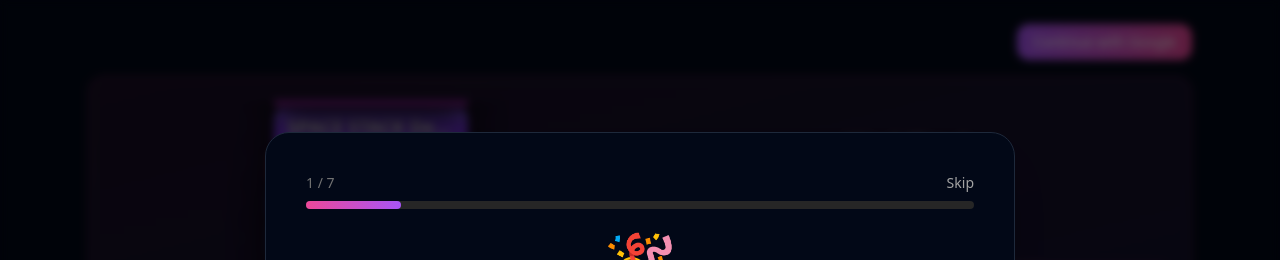
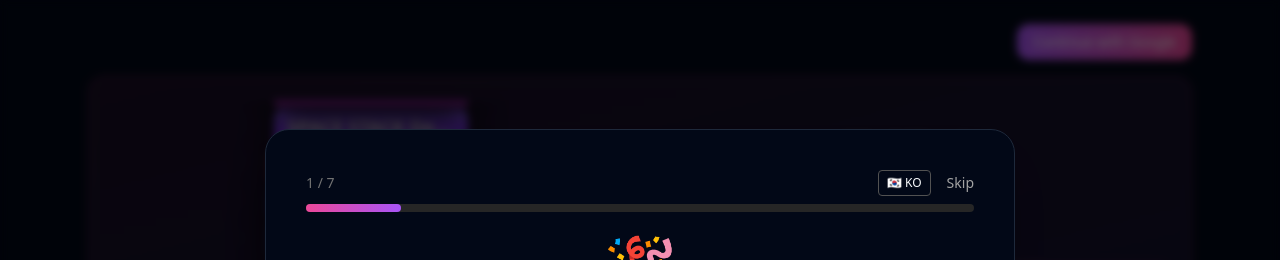
Before and after one commit to beearth/EverySayPrototype, a React (Vite) app: page / in a window 1280 px wide. Shown: the top 260 px of the page. Built offline with nearby package versions, Linux system fonts and the light colour scheme; no server answers; the database is empty.

Commit message:
Add language toggle to TutorialModal

```diff
--- a/src/components/TutorialModal.jsx
+++ b/src/components/TutorialModal.jsx
@@ -1,8 +1,7 @@
 import { useState } from "react";
-import { getLanguage, t } from "../lib/i18n";
+import { getLanguage, setLanguage, t } from "../lib/i18n";
 
-function getTutorialSteps() {
-  const lang = getLanguage();
+function getTutorialSteps(lang) {
   return [
     {
       title: t("tutorial.step1.title", lang),
@@ -139,8 +138,15 @@ function getTutorialSteps() {
 export default function TutorialModal({ onComplete }) {
   const [currentStep, setCurrentStep] = useState(0);
   const [dontShowAgain, setDontShowAgain] = useState(false);
-  const lang = getLanguage();
-  const TUTORIAL_STEPS = getTutorialSteps();
+  const [currentLang, setCurrentLang] = useState(getLanguage());
+
+  const TUTORIAL_STEPS = getTutorialSteps(currentLang);
+
+  const toggleLanguage = () => {
+    const newLang = currentLang === "en" ? "ko" : "en";
+    setLanguage(newLang);
+    setCurrentLang(newLang);
+  };
 
   const handleNext = () => {
     if (currentStep < TUTORIAL_STEPS.length - 1) {
@@ -187,12 +193,21 @@ export default function TutorialModal({ onComplete }) {
             <span className="text-sm text-neutral-500">
               {currentStep + 1} / {TUTORIAL_STEPS.length}
             </span>
-            <button
-              onClick={handleSkip}
-              className="text-sm text-neutral-400 hover:text-neutral-300 transition-colors"
-            >
-              {t("tutorial.skip", lang)}
-            </button>
+            <div className="flex gap-4 items-center">
+              <button
+                onClick={toggleLanguage}
+                className="text-xs px-2 py-1 rounded border border-neutral-600 hover:bg-neutral-800 transition-colors"
+                title="Switch Language / 언어 변경"
+              >
+                {currentLang === "en" ? "🇰🇷 KO" : "🇺🇸 EN"}
+              </button>
+              <button
+                onClick={handleSkip}
+                className="text-sm text-neutral-400 hover:text-neutral-300 transition-colors"
+              >
+                {t("tutorial.skip", currentLang)}
+              </button>
+            </div>
           </div>
           <div className="w-full bg-neutral-800 rounded-full h-2">
             <div
@@ -218,7 +233,7 @@ export default function TutorialModal({ onComplete }) {
               onClick={handlePrevious}
               className="flex-1 px-6 py-3 rounded-2xl border border-border bg-background hover:bg-muted text-foreground font-medium transition-colors"
             >
-              {t("tutorial.previous", lang)}
+              {t("tutorial.previous", currentLang)}
             </button>
           )}
           <button
@@ -226,7 +241,7 @@ export default function TutorialModal({ onComplete }) {
             className={`flex-1 px-6 py-3 rounded-2xl text-white font-semibold transition-colors
               bg-gradient-to-r from-pink-500 to-purple-500 hover:from-pink-600 hover:to-purple-600`}
           >
-            {isLastStep ? t("tutorial.start", lang) : t("tutorial.next", lang)}
+            {isLastStep ? t("tutorial.start", currentLang) : t("tutorial.next", currentLang)}
           </button>
         </div>
 
@@ -240,7 +255,7 @@ export default function TutorialModal({ onComplete }) {
             onChange={(e) => setDontShowAgain(e.target.checked)}
           />
           <label htmlFor="dontShowAgain" className="text-sm text-neutral-400 cursor-pointer">
-            {t("tutorial.dontShowAgain", lang)}
+            {t("tutorial.dontShowAgain", currentLang)}
           </label>
         </div>
       </div>
```
